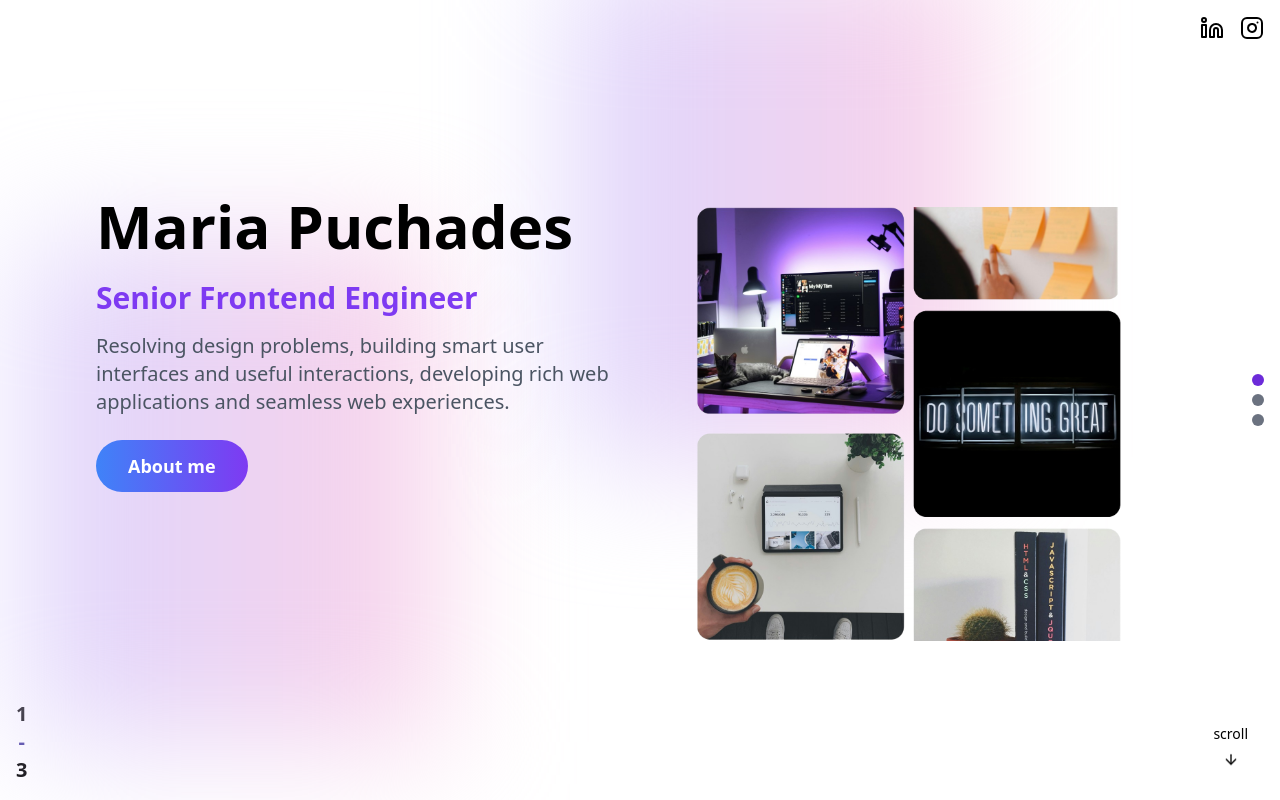
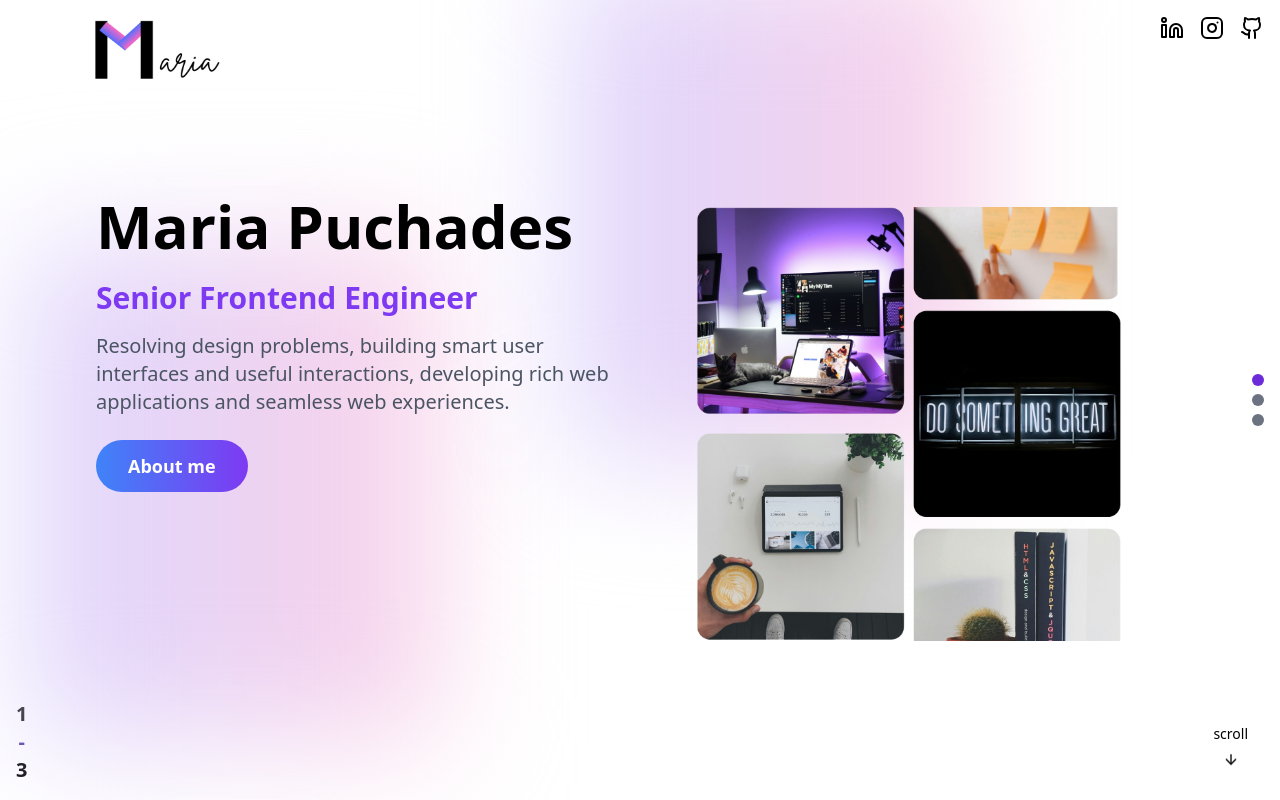
Before and after one commit to emepuchades/my-porfolio, a React (Vite) app: page / in a window 1280 px wide. Built offline with nearby package versions, Linux system fonts and the light colour scheme.

Commit message:
feat: add logo

```diff
--- a/src/App.jsx
+++ b/src/App.jsx
@@ -6,11 +6,13 @@ import {
   Linkedin,
   Instagram,
   ArrowDown,
+  Github
 } from "lucide-react";
 import Subsection from "./components/subsections/Subsection";
 import Section from "./components/section/Section";
 import { sections } from "./utils/data";
 import { createScrollToSection, useScrollHandler } from "./utils/utils";
+import logo from "./assets/logo.png";
 
 function App() {
   const [currentSection, setCurrentSection] = useState(0);
@@ -95,6 +97,22 @@ function App() {
         >
           <Instagram className="w-6 h-6 text-black hover:text-purple-400" />
         </a>
+        <a
+          href="https://instagram.com"
+          target="_blank"
+          rel="noopener noreferrer"
+        >
+          <Github className="w-6 h-6 text-black hover:text-purple-400" />
+        </a>
+      </div>
+      <div className="fixed top-4 left-20 z-100 flex items-center space-x-4">
+        <a
+          href="https://linkedin.com"
+          target="_blank"
+          rel="noopener noreferrer"
+        >
+          <img src={logo} className="logo-container" />
+        </a>
       </div>
       {/* Section indicator */}
       <div className="fixed bottom-4 left-4 z-100 text-black font-bold text-xl flex flex-col items-center">
--- a/src/index.css
+++ b/src/index.css
@@ -15,3 +15,8 @@ body {
   width: 1000px;
   height: 1000px;
 }
+
+.logo-container {
+  width: 150px;
+  height: 70px;
+}
```
Also changed, not shown: public/logo.png (added), src/assets/logo.png (added).
